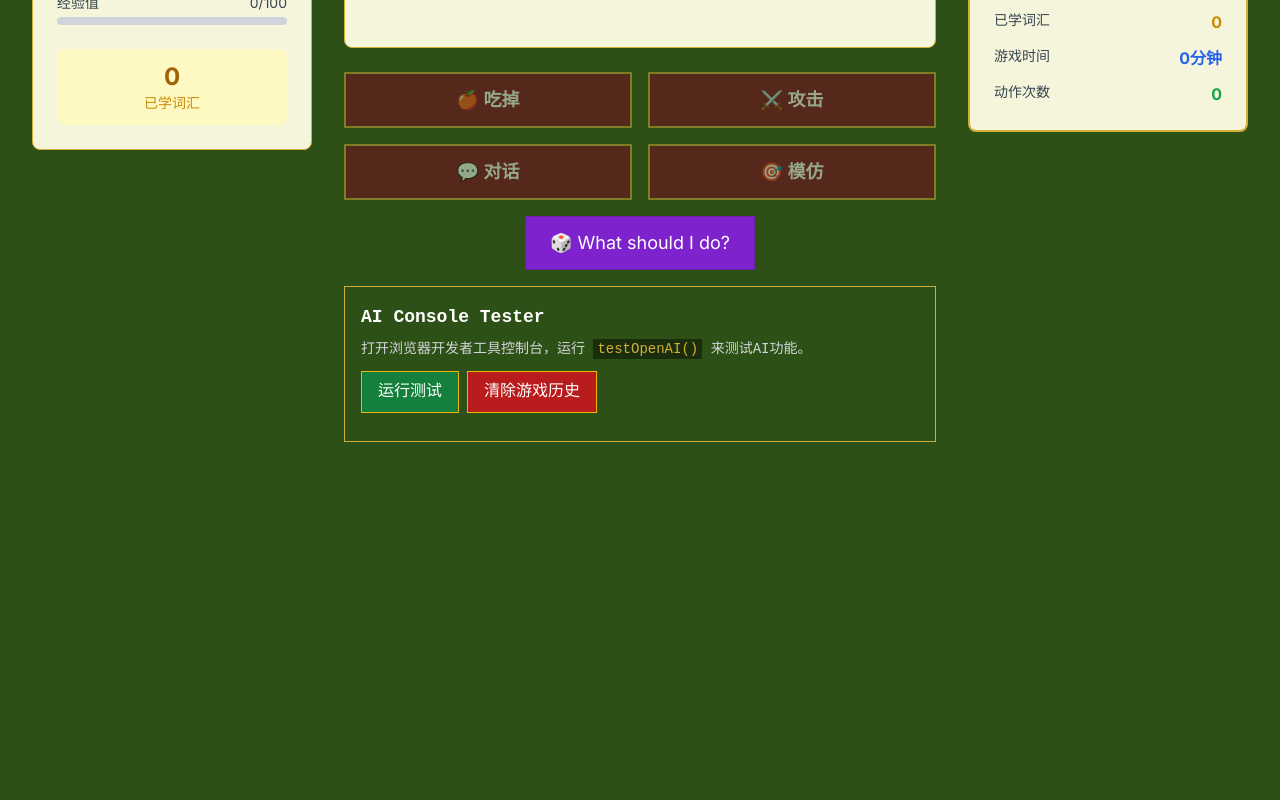
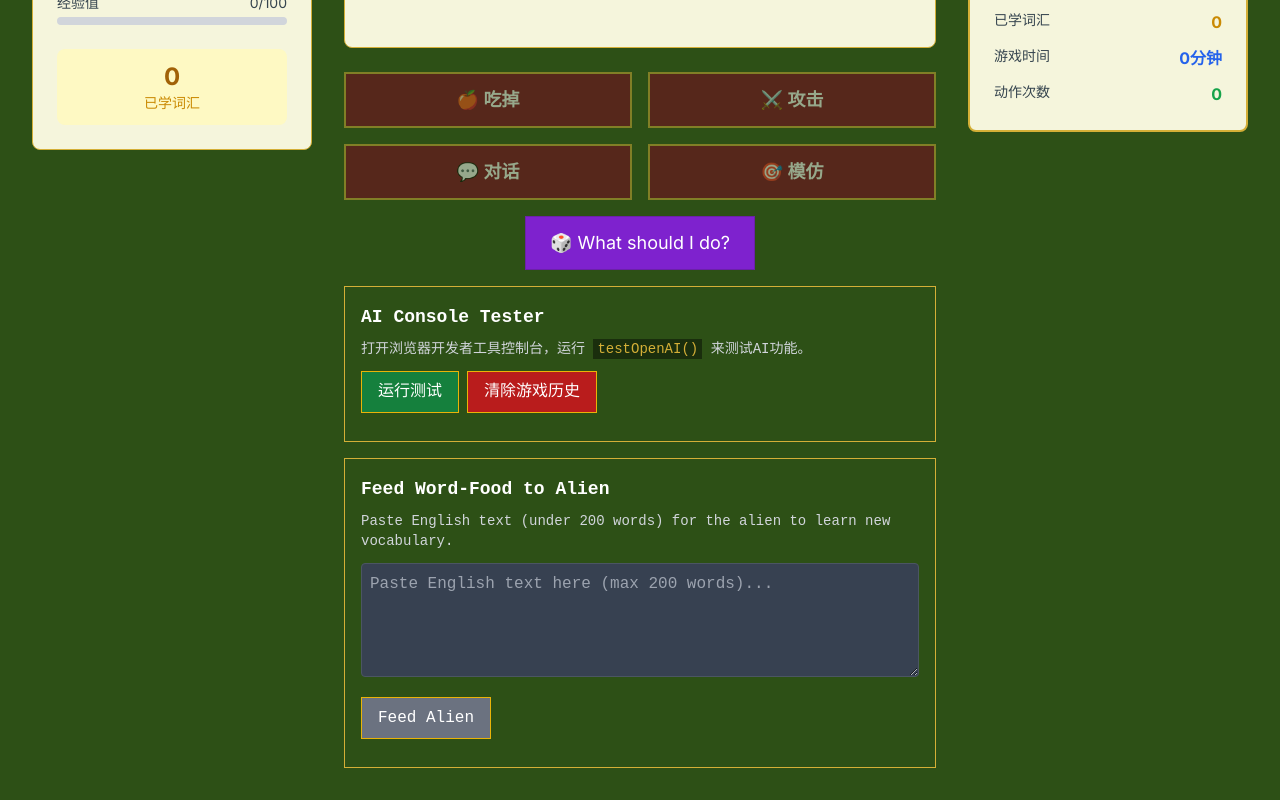
Before and after one commit to laicwew/LexiQuest, a Vue app: page /game in a window 1280 px wide. Shown: the part 433-1233 px from the top of the page. Before the commit the page ends 907 px from the top, so only its background shows below. Built offline with nearby package versions, Linux system fonts and the light colour scheme; no server answers.

Commit message:
feat: alien electronic pet

```diff
--- /dev/null
+++ b/src/components/game/WordFeeder.vue
@@ -0,0 +1,122 @@
+<script setup lang="ts">
+import { ref } from 'vue'
+import OpenAI from 'openai'
+import { useGameStore } from '@/stores/gameStore'
+
+const gameStore = useGameStore()
+
+const emit = defineEmits<{
+  (e: 'aiResponse', response: string): void
+  (e: 'loading', loading: boolean): void
+}>()
+
+// 定义响应数据
+const feedText = ref<string>('')
+const isLoading = ref<boolean>(false)
+const error = ref<string>('')
+
+// 初始化OpenAI客户端
+const openai = new OpenAI({
+  baseURL: import.meta.env.VITE_DEEPSEEK_BASE_URL || 'https://api.deepseek.com',
+  apiKey: import.meta.env.VITE_DEEPSEEK_API_KEY,
+  dangerouslyAllowBrowser: true, // 注意：在生产环境中应该通过后端代理API密钥
+})
+
+// 发送文本到AI的函数
+async function feedToAI() {
+  if (!feedText.value.trim()) {
+    error.value = 'Please enter some text to feed to the alien.'
+    return
+  }
+
+  isLoading.value = true
+  error.value = ''
+
+  // 发射加载状态事件
+  emit('loading', true)
+
+  try {
+    // 从txt文件中读取系统提示内容
+    const responseSystem = await fetch('/src/assets/system-prompt.txt')
+    const systemPrompt = await responseSystem.text()
+
+    // 使用用户输入的文本作为reading prompt
+    const readingPrompt = feedText.value.trim()
+
+    console.log('开始调用DeepSeek API with reading prompt...')
+    const completion = await openai.chat.completions.create({
+      messages: [
+        { role: 'system', content: systemPrompt },
+        { role: 'user', content: readingPrompt },
+      ],
+      model: 'deepseek-chat',
+    })
+
+    console.log('API调用完成:', completion)
+    // 检查completion是否存在以及是否有choices
+    if (completion && completion.choices && completion.choices.length > 0) {
+      const choice = completion.choices[0]
+      if (choice && choice.message && choice.message.content) {
+        // 发射事件，将AI响应传递给父组件
+        emit('aiResponse', choice.message.content)
+      } else {
+        error.value = 'No response content'
+      }
+    } else {
+      error.value = 'No response received'
+    }
+  } catch (err) {
+    console.error('API调用错误:', err)
+    error.value = err instanceof Error ? err.message : 'Unknown error occurred'
+  } finally {
+    isLoading.value = false
+    // 发射加载完成事件
+    emit('loading', false)
+  }
+}
+</script>
+
+<template>
+  <div class="word-feeder bg-gray-800 p-4 rounded-lg mt-4">
+    <h3 class="text-lg font-bold text-white mb-2">Feed Word-Food to Alien</h3>
+    <p class="text-sm text-gray-300 mb-3">
+      Paste English text (under 200 words) for the alien to learn new vocabulary.
+    </p>
+
+    <div class="mb-3">
+      <textarea
+        v-model="feedText"
+        placeholder="Paste English text here (max 200 words)..."
+        class="w-full p-2 border border-gray-600 bg-gray-700 text-white rounded"
+        rows="4"
+        :disabled="isLoading"
+      ></textarea>
+    </div>
+
+    <div class="flex flex-wrap gap-2 mb-3">
+      <button
+        @click="feedToAI"
+        :disabled="isLoading || !feedText.trim()"
+        class="bg-purple-700 hover:bg-purple-600 disabled:bg-gray-500 text-white px-4 py-2 transition-colors border border-yellow-500"
+      >
+        {{ isLoading ? 'Feeding...' : 'Feed Alien' }}
+      </button>
+    </div>
+
+    <div v-if="isLoading" class="mt-3 text-yellow-300">Alien is learning new words...</div>
+
+    <div v-if="error" class="mt-3 p-3 bg-red-800 text-red-100 border border-red-500">
+      <strong>Error:</strong> {{ error }}
+    </div>
+  </div>
+</template>
+
+<style scoped>
+.word-feeder {
+  font-family: 'Courier New', monospace;
+  background: #2d5016; /* 森林绿背景 */
+  border: 1px solid #d4af37; /* 鹅黄色边框 */
+  border-radius: 0; /* 移除圆角 */
+  box-shadow: none; /* 移除阴影 */
+}
+</style>
--- a/src/views/GameView.vue
+++ b/src/views/GameView.vue
@@ -8,6 +8,7 @@ import ProgressPanel from '@/components/game/ProgressPanel.vue'
 import DictionaryModal from '@/components/game/DictionaryModal.vue'
 import Notification from '@/components/game/Notification.vue'
 import AIConsoleTester from '@/components/game/AIConsoleTester.vue'
+import WordFeeder from '@/components/game/WordFeeder.vue'
 
 // Game store
 const gameStore = useGameStore()
@@ -238,6 +239,9 @@ onUnmounted(() => {
 
           <!-- AI Console Tester -->
           <AIConsoleTester @ai-response="handleAIResponse" @loading="handleAILoading" />
+
+          <!-- Word Feeder -->
+          <WordFeeder @ai-response="handleAIResponse" @loading="handleAILoading" />
         </div>
 
         <!-- Progress & Achievements Panel -->
```
Also changed, not shown: src/assets/start-prompt.txt, src/assets/system-prompt.txt.
